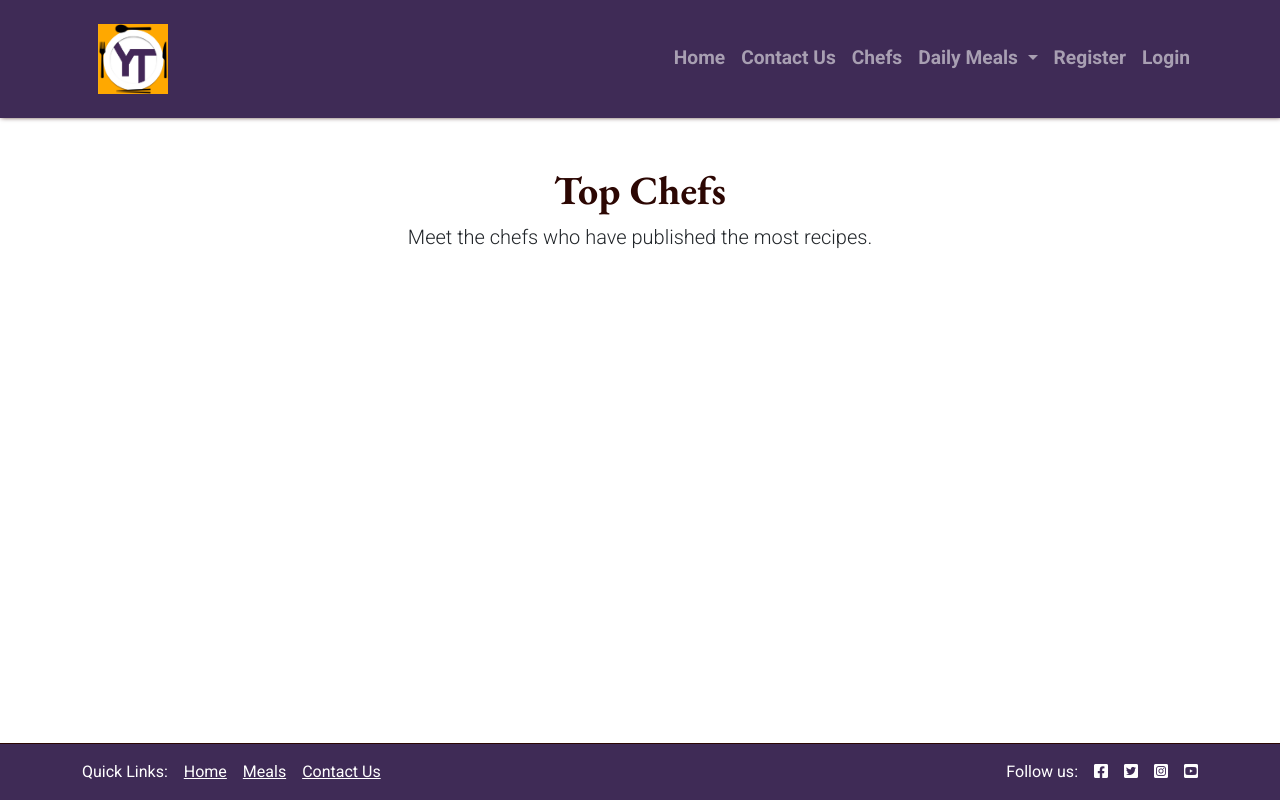
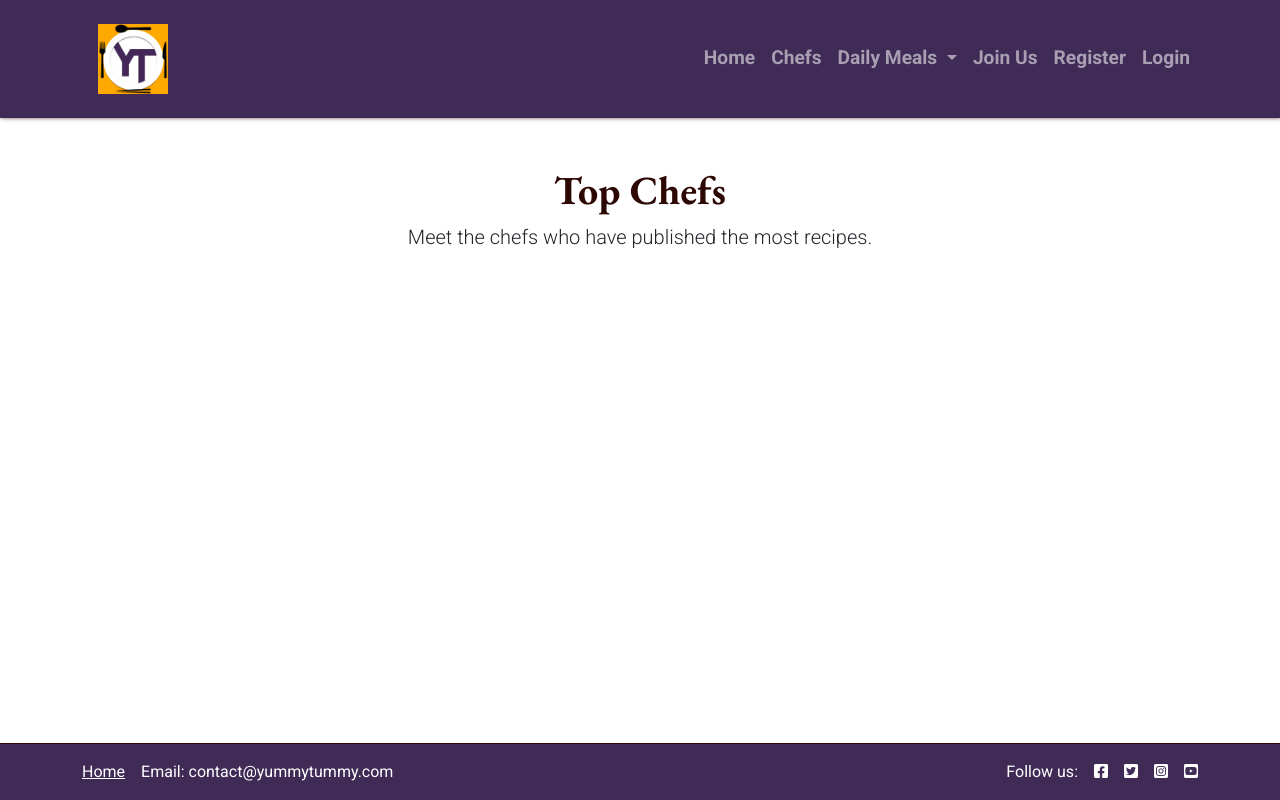
Before and after one commit to SonaliP11/yummytummy, a Django app: page /chef/ in a window 1280 px wide. Run offline with Django 4.2, Linux system fonts and the light colour scheme; data that the repository does not hold is empty.

Commit message:
Update README and navigation links; add live view and features section

```diff
--- a/templates/base.html
+++ b/templates/base.html
@@ -51,10 +51,6 @@
                             href="{% url 'home' %}">Home</a>
               </li>
               <li class="nav-item">
-                <a class="nav-link {% if request.path == about_url %}active{%endif%}" aria-current="page"
-                  href="{% url 'about' %}">Contact Us</a>
-              </li>
-              <li class="nav-item">
                 <a class="nav-link {% if request.path == chef_ur %} active{%endif%}" aria-current="page"
                   href="{% url 'chef' %}">Chefs</a>
               </li>
@@ -69,6 +65,10 @@
                     <li><a class="dropdown-item" href="{% url 'home' %}#dinner">Dinner</a></li>
                 </ul>
             </li>
+              <li class="nav-item">
+                <a class="nav-link {% if request.path == about_url %}active{%endif%}" aria-current="page"
+                  href="{% url 'about' %}">Join Us</a>
+              </li>
               {% if user.is_authenticated %}
               <li class="nav-item">
 	                <a class="nav-link {% if request.path == logout_url %}active{% endif %}" aria-current="page"
@@ -123,12 +123,10 @@
       <div class="container">
           <div class="row">
               <div class="col-md-6 d-flex justify-content-center justify-content-md-start align-items-center mb-3 mb-md-0">
-                  <p class="m-0 text-white me-3">Quick Links:</p>
-                  <ul class="list-unstyled d-flex mb-0">
-                      <li class="me-3"><a href="{% url 'home' %}" class="text-white">Home</a></li>
-                      <li class="me-3"><a href="{% url 'home' %}#breakfast" class="text-white">Meals</a></li>
-                      <li><a href="{% url 'about' %}" class="text-white">Contact Us</a></li>
-                  </ul>
+                <ul class="list-unstyled d-flex mb-0">
+                  <li class="me-3"><a href="{% url 'home' %}" class="text-white">Home</a></li>
+                </ul>
+                <p class="m-0 text-white me-3">Email: contact@yummytummy.com</p>
               </div>
               <div class="col-md-6 d-flex justify-content-center justify-content-md-end align-items-center">
                   <p class="m-0 text-white me-3">Follow us:</p>
```
Also changed, not shown: README.md, static/images/readme/crud-view.png (added), static/images/readme/join-us-form.png (added), static/images/readme/log-in.png (added), static/images/readme/login-sucess.png (added), static/images/readme/register.png (added), static/images/readme/sign-out-confirm.png (added), static/images/readme/wireframe-desktop.png (added), static/images/readme/wireframe-mobile.png (added), static/images/readme/wireframe-tablet.png (added).
